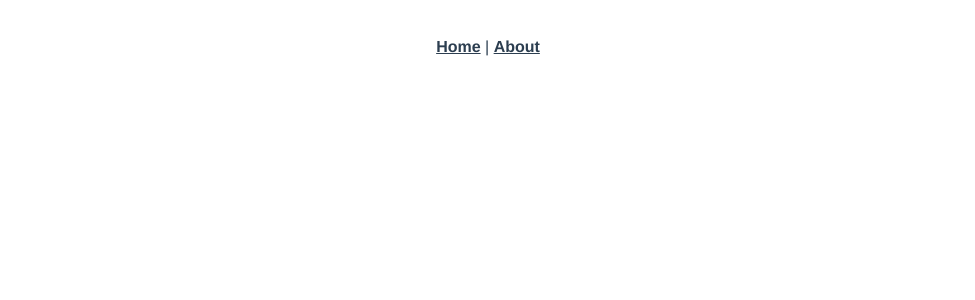
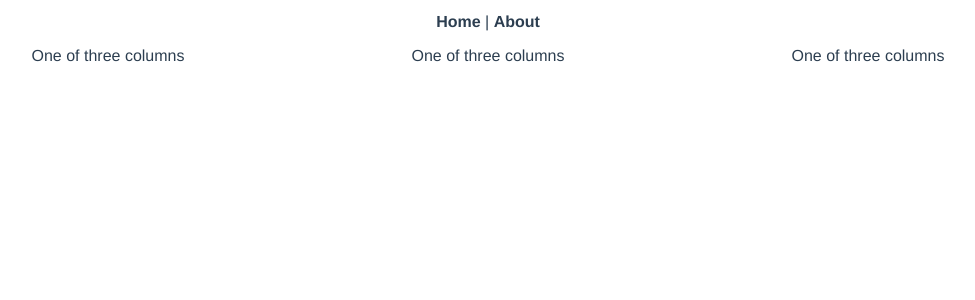
Before and after one commit to McGill-ECSE321-Fall2020/project-group-05, a Vue app in the folder visart-web-app/: page /userpage in a window 1280 px wide. Shown: the top 300 px of the page, without its empty margins (152-1127 px from the left). Built offline with nearby package versions, Linux system fonts and the light colour scheme.

Commit message:
adds bootstrap-vue

```diff
--- a/visart-web-app/package.json
+++ b/visart-web-app/package.json
@@ -9,6 +9,8 @@
   },
   "dependencies": {
     "boostrap": "^2.0.0",
+    "bootstrap": "^4.5.3",
+    "bootstrap-vue": "^2.19.0",
     "core-js": "^3.6.5",
     "vue": "^2.6.11",
     "vue-router": "^3.2.0"
--- a/visart-web-app/src/App.vue
+++ b/visart-web-app/src/App.vue
@@ -1,14 +1,17 @@
-<template>
+
+  <template>
   <div id="app">
     <div id="nav">
       <router-link to="/">Home</router-link> |
       <router-link to="/about">About</router-link>
     </div>
-    <router-view/>
+    <router-view />
   </div>
 </template>
 
-<style>
+
+
+  <style>
 #app {
   font-family: Avenir, Helvetica, Arial, sans-serif;
   -webkit-font-smoothing: antialiased;
@@ -18,7 +21,7 @@
 }
 
 #nav {
-  padding: 30px;
+  padding: 10px;
 }
 
 #nav a {
--- a/visart-web-app/src/main.js
+++ b/visart-web-app/src/main.js
@@ -2,10 +2,13 @@ import Vue from 'vue'
 import VueRouter from 'vue-router'
 import App from './App.vue'
 import router from './router'
+import BootstrapVue from 'bootstrap-vue'
+import 'bootstrap/dist/css/bootstrap.min.css'
+import 'bootstrap-vue/dist/bootstrap-vue.css'
 
 Vue.config.productionTip = false
 Vue.use(VueRouter)
-
+Vue.use(BootstrapVue)
 new Vue({
   router,
   render: h => h(App)
--- a/visart-web-app/src/router/index.js
+++ b/visart-web-app/src/router/index.js
@@ -17,6 +17,14 @@ const routes = [
     // this generates a separate chunk (about.[hash].js) for this route
     // which is lazy-loaded when the route is visited.
     component: () => import(/* webpackChunkName: "about" */ '../views/About.vue')
+  },
+  {
+    path: '/userpage',
+    name: 'UserPage',
+    // route level code-splitting
+    // this generates a separate chunk (about.[hash].js) for this route
+    // which is lazy-loaded when the route is visited.
+    component: () => import(/* webpackChunkName: "about" */ '../views/UserPage.vue')
   }
 ]
 
--- a/visart-web-app/src/views/Home.vue
+++ b/visart-web-app/src/views/Home.vue
@@ -1,7 +1,7 @@
 <template>
   <div class="home">
-    <img alt="Vue logo" src="../assets/logo.png">
-    <HelloWorld msg="Welcome to Your Vue.js App"/>
+    <img alt="Vue logo" src="../assets/logo.png" />
+    <HelloWorld msg="Welcome to Your Vue.js App" />
   </div>
 </template>
 
--- /dev/null
+++ b/visart-web-app/src/views/UserPage.vue
@@ -0,0 +1,15 @@
+<template>
+    <div class="container">
+        <div class="row">
+            <div class="col-xl">
+                One of three columns
+        </div>
+            <div class="col-xl">
+                One of three columns
+        </div>
+            <div class="col-xl">
+                One of three columns
+        </div>
+        </div>
+    </div>
+</template>
```
Also changed, not shown: 1 other file (tests, documents, lock files or other folders).
